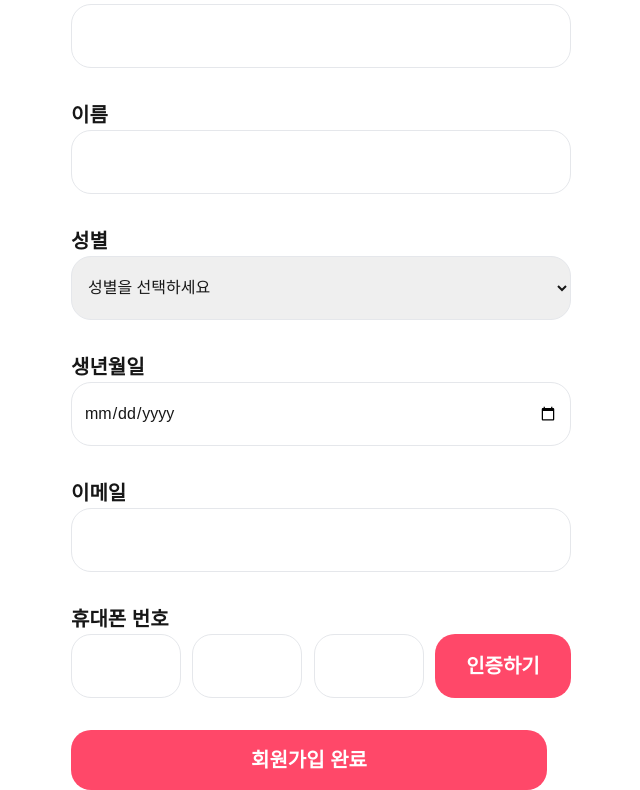
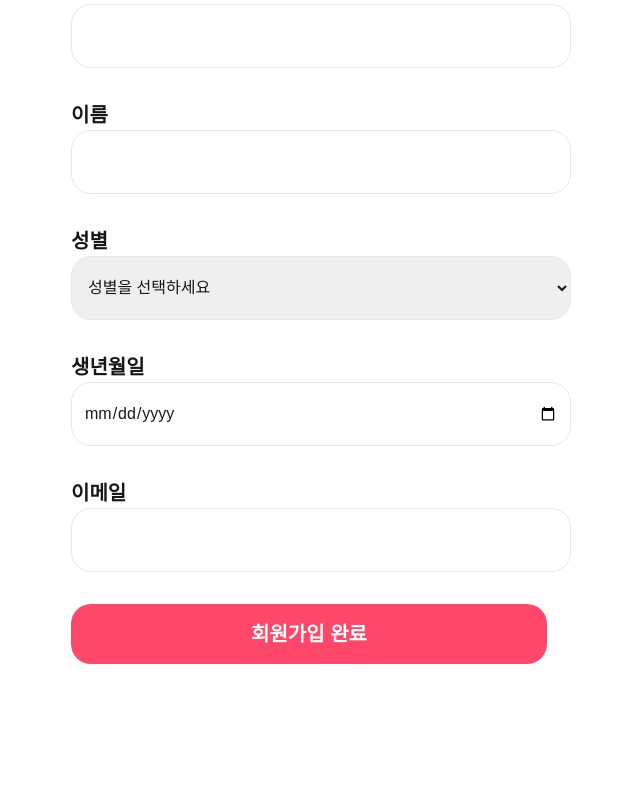
Before and after one commit to bolmal-dev/bolmal_dev_front, a Next.js app: page /sign-up in a window 1280 px wide. Shown: the part 456-1246 px from the top of the page, without its empty margins (345-985 px from the left). After the commit the page ends 1120 px from the top, so only its background shows below. Built offline with nearby package versions, Linux system fonts and the light colour scheme; no server answers.

Commit message:
feat : 회원가입 전화번호 인증 생략

```diff
--- a/src/app/sign-up/page.tsx
+++ b/src/app/sign-up/page.tsx
@@ -247,7 +247,7 @@ export default function SignUp() {
                         />
                     </div>
                 </div>
-                <div className="w-[500px]">
+                {/* <div className="w-[500px]">
                     <p className="font-[600] text-[20px]">휴대폰 번호</p>
                     <div className="flex flex-row gap-2">
                         <div className="w-full flex justify-between">
@@ -266,7 +266,7 @@ export default function SignUp() {
                             <Button size="small">인증하기</Button>
                         </div>
                     </div>
-                </div>
+                </div> */}
                 <Button size="large">회원가입 완료</Button>
             </form>
         </div>
```
